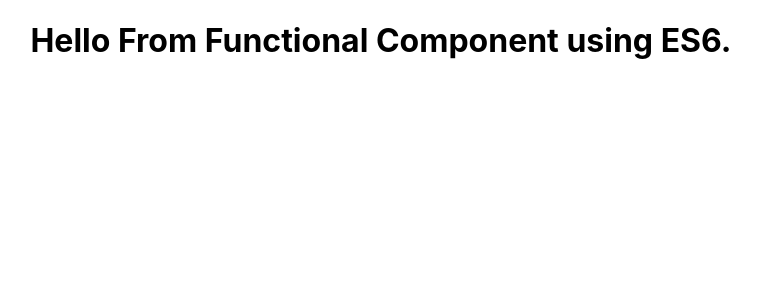
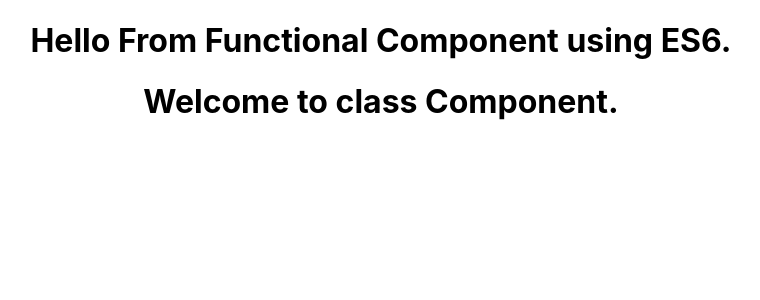
Before and after one commit to ethioclicks/react-practice, a React (Create React App) app: page / in a window 1280 px wide. Shown: the top 300 px of the page, without its empty margins (259-1019 px from the left). Built offline with nearby package versions, Linux system fonts and the light colour scheme.

Commit message:
Class Component

```diff
--- a/src/App.js
+++ b/src/App.js
@@ -2,12 +2,14 @@
 import './App.css';
 import Greet from './components/Greet';
 import { Component } from 'react';
+import Welcome from './components/Welcome';
 
 class App extends Component { //in the latest react app we start our app with function but we have changed it to class component.
   render () {
     return (
       <div className="App">
         <Greet/>
+        <Welcome/>
       </div>
     );
   }
--- /dev/null
+++ b/src/components/Welcome.js
@@ -0,0 +1,9 @@
+import React, { Component } from "react";
+
+class Welcome extends Component {
+    render() {
+        return <h1> Welcome to class Component.</h1>
+    }
+}
+
+export default Welcome
```
